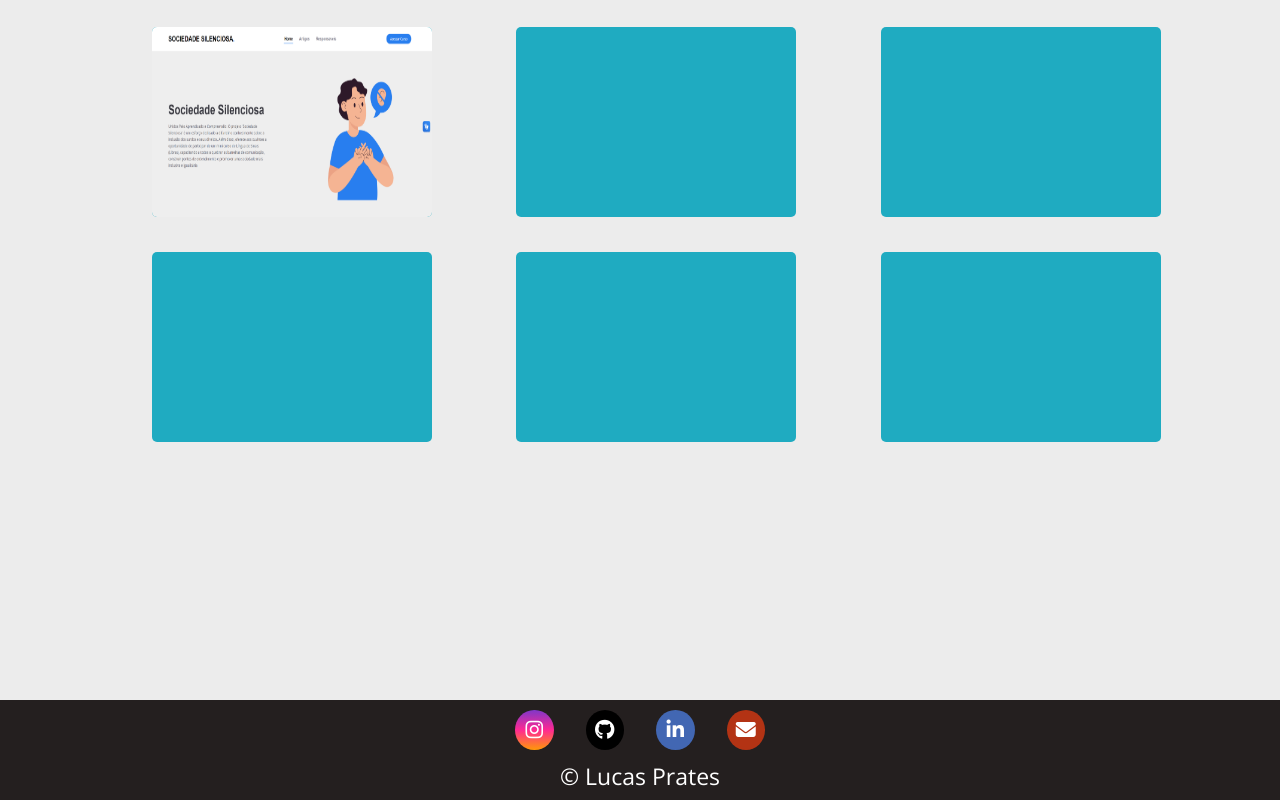
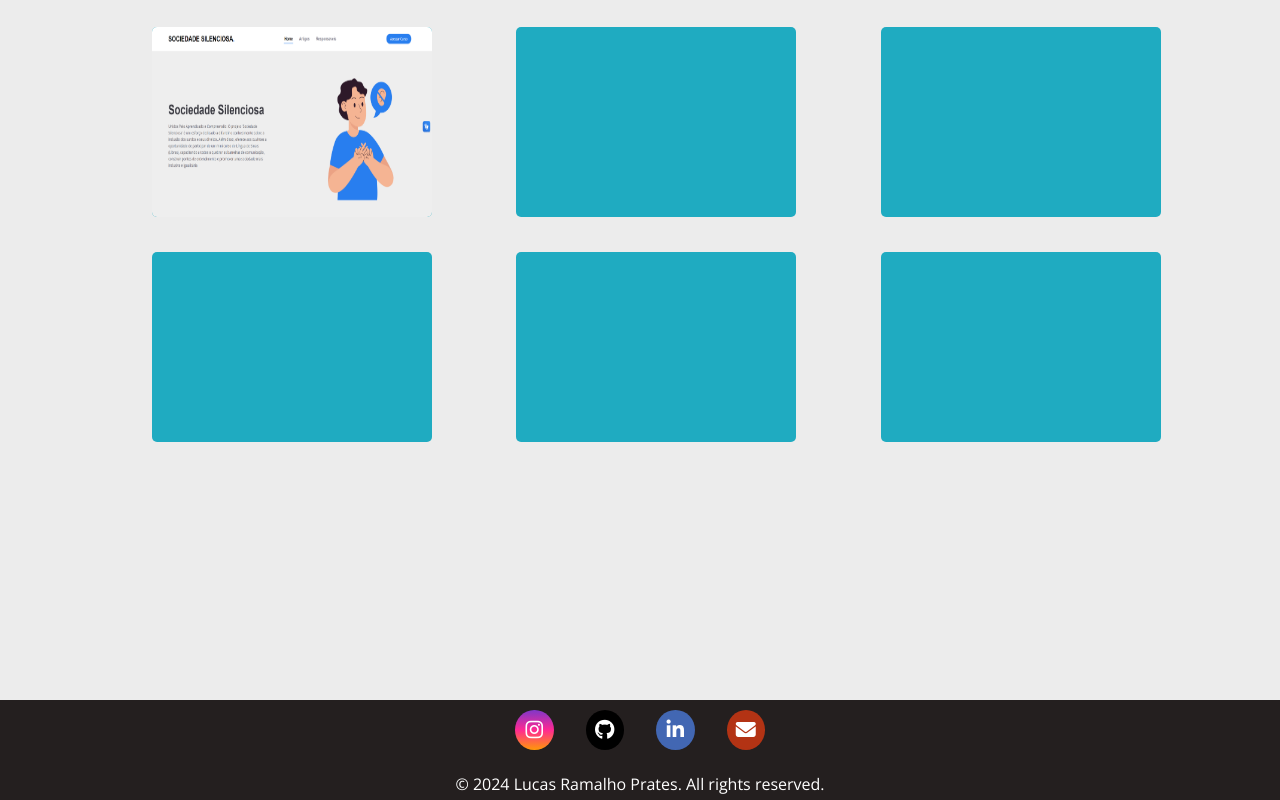
Before and after one commit to prateslr/portfolio, a plain HTML site: page index.html in a window 1280 px wide. Shown: the part 1700-2500 px from the top of the page. Drawn offline with nearby package versions, Linux system fonts and the light colour scheme.

Commit message:
Add files via upload

```diff
--- a/assets/css/style.css
+++ b/assets/css/style.css
@@ -347,8 +347,8 @@ footer{
 
 footer p {
     color: #fff;
-    font-size: 23px;
-    padding-top: 10px;
+    font-size: 16px;
+    padding-top: 23px;
     text-align: center;
     background: #241f1f;
 }
--- a/index.html
+++ b/index.html
@@ -104,13 +104,13 @@
               <a href="https://www.linkedin.com/in/lucas-prates-8191b51a1/" class="footer-link" id="linkedin">
                 <i class="fa-brands fa-linkedin-in"></i>
               </a>
-              <a href="" class="footer-link" id="email">
+              <a href="https://mail.google.com/mailu/0/#inbox" class="footer-link" id="email">
                 <i class="fa-solid fa-envelope"></i>
               </a>
             </div>
           </div>
         </div>
-        <p>&copy Lucas Prates</p>
+        <p>&copy 2024 Lucas Ramalho Prates. All rights reserved.</p>
       </footer><!--Fim Footer-->
 
     <script src="assets/js/script.js"></script>
```
